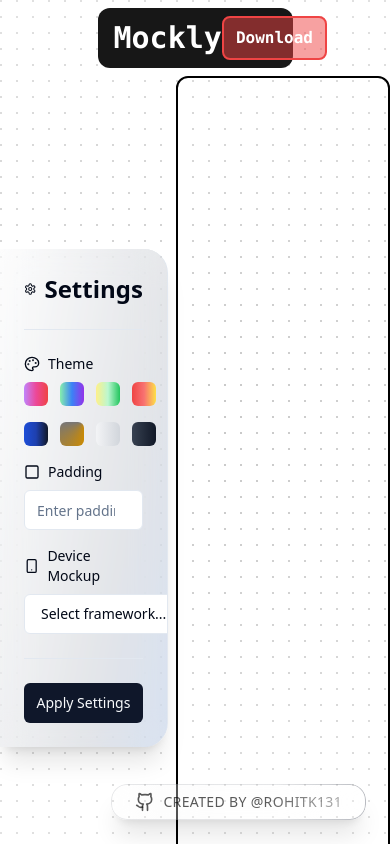
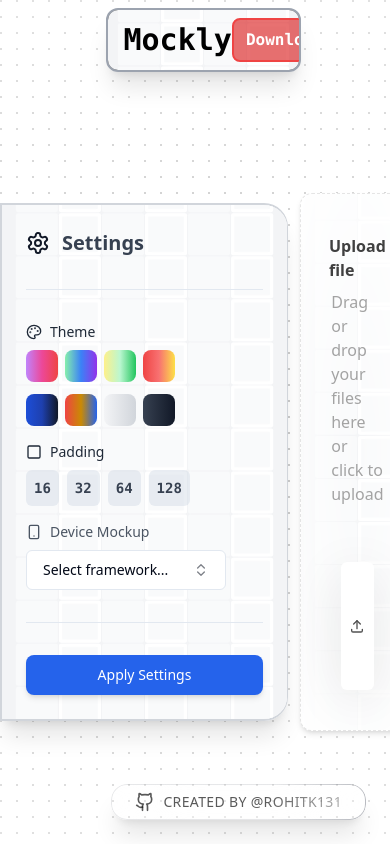
Before and after one commit to Rohitk131/Mockly, a Next.js app: page / in a window 390 px wide. Built offline with nearby package versions, Linux system fonts and the light colour scheme.

Commit message:
added upload file

```diff
--- a/package.json
+++ b/package.json
@@ -15,7 +15,7 @@
     "@radix-ui/react-select": "^2.1.1",
     "@radix-ui/react-separator": "^1.1.0",
     "@radix-ui/react-slot": "^1.1.0",
-    "@tabler/icons-react": "^3.18.0",
+    "@tabler/icons-react": "^3.19.0",
     "class-variance-authority": "^0.7.0",
     "clsx": "^2.1.1",
     "cmdk": "^1.0.0",
@@ -24,6 +24,7 @@
     "next": "14.2.13",
     "react": "^18",
     "react-dom": "^18",
+    "react-dropzone": "^14.2.3",
     "react-icons": "^5.3.0",
     "tailwind-merge": "^2.5.2",
     "tailwindcss-animate": "^1.0.7"
--- a/src/app/page.tsx
+++ b/src/app/page.tsx
@@ -1,41 +1,47 @@
-
-import React from 'react';
+import React from "react";
 import Navbar from "@/components/Navbar";
 import DotPattern from "@/components/ui/dot-pattern";
 import { cn } from "@/lib/utils";
-import { Macbook, IPhoneSE} from "@/components/mockups";
-import Sidebar from '@/components/Sidebar';
-import CreateButton from '../components/createButton';
+import { Macbook, IPhoneSE } from "@/components/mockups";
+import Sidebar from "@/components/Sidebar";
+import CreateButton from "../components/createButton";
+import FileUpload from "@/components/FileUpload";
 
 export default function App() {
-
-
   return (
     <div className="relative flex h-screen w-screen overflow-hidden bg-background">
       <DotPattern
         className={cn(
-          "[mask-image:radial-gradient(1000px_circle_at_center,white,transparent)]",
+          "[mask-image:radial-gradient(1000px_circle_at_center,white,transparent)]"
         )}
       />
 
       {/* Main Content */}
-      <div className="relative flex flex-col z-10 h-full w-full">
-        {/* MainName centered at the top */}
+      <div className="relative flex flex-col z-10 h-screen w-full">
+        {/* Navbar at the top */}
         <div className="flex pt-2 flex-row justify-center mb-2">
-          <Navbar/>
-        </div>
-        {/*Sidebar*/}
-        <div className='flex flex-row  gap-2  items-center  '>
-          <Sidebar/>
-        <div className='w-5/6 border-2 border-black h-screen rounded-xl '>
-        </div>
+          <Navbar />
         </div>
 
+        {/* Main content area */}
+        <div className="flex flex-1 flex-row items-center">
+          {/* Sidebar */}
+          <div className="flex items-center">
+            <Sidebar />
+          </div>
 
+          {/* File Upload area */}
+          <div className="flex-1 flex items-center justify-center">
+            <div className="w-5/6 h-5/6 rounded-xl flex items-center justify-center">
+              <FileUpload />
+            </div>
+          </div>
+        </div>
       </div>
+
       {/* CreateButton at the bottom right corner */}
       <div className="fixed bottom-4 right-4 z-20">
-        <CreateButton/>
+        <CreateButton />
       </div>
     </div>
   );
--- /dev/null
+++ b/src/components/FileUpload.tsx
@@ -0,0 +1,17 @@
+"use client";
+import React, { useState } from "react";
+import { FileUpload } from "@/components/ui/file-upload";
+
+export default function FileUploadDemo() {
+  const [files, setFiles] = useState<File[]>([]);
+  const handleFileUpload = (files: File[]) => {
+    setFiles(files);
+    console.log(files);
+  };
+
+  return (
+    <div className="w-full max-w-4xl mx-auto h-max border border-dashed bg-white dark:bg-black border-neutral-200 dark:border-neutral-800 rounded-xl shadow-md">
+      <FileUpload onChange={handleFileUpload} />
+    </div>
+  );
+}
--- a/src/components/Navbar.tsx
+++ b/src/components/Navbar.tsx
@@ -1,17 +1,23 @@
 "use client";
 import React from "react";
-import { ShootingStars } from "@/components/ui/shooting-stars";
-import { StarsBackground } from "@/components/ui/stars-background";
-import Glowbutton from '@/components/ui/glowbutton'
-export default function ShootingStarsAndStarsBackgroundDemo() {
+import { GridPattern } from "./ui/file-upload";
+
+export default function NavbarWithGridBackground() {
   return (
-    <div className="rounded-xl mx-2 bg-neutral-900 relative w-1/2">
-      <div className="py-2 px-4 flex flex-row justify-between items-center">
-        <h1 className="text-white font-mono font-bold text-3xl">Mockly</h1>
-        <button className="text-white bg-red-500/50  font-mono font-semibold px-3 py-2 rounded-lg border-2 border-red-500">Download</button>
+    <div className="relative w-1/2 h-16 ">
+      {/* Navbar Content */}
+      <div className="relative z-10 flex justify-between items-center w-full h-full bg-neutral-900/90 rounded-xl mx-2 py-2 px-4 overflow-hidden shadow-xl border-2 border-gray-400">
+        {/* GridPattern as background */}
+        <div className="absolute inset-0 z-0">
+          <GridPattern />
+        </div>
+
+        {/* Navbar items */}
+        <h1 className="relative z-10 text-black font-mono font-bold text-3xl ">Mockly</h1>
+        <button className="relative z-10 text-white bg-red-600/65 font-mono font-semibold px-3 py-2 rounded-lg border-2 border-red-500">
+          Download
+        </button>
       </div>
-      <ShootingStars />
-      <StarsBackground />
     </div>
   );
 }
--- a/src/components/Sidebar.tsx
+++ b/src/components/Sidebar.tsx
@@ -1,5 +1,5 @@
 "use client";
-
+import { GridPattern } from "./ui/file-upload";
 import { Separator } from "@/components/ui/separator";
 import { Button } from "@/components/ui/button";
 import { Input } from "@/components/ui/input";
@@ -9,79 +9,69 @@
 
 export default function Sidebar() {
   return (
-    <div className="relative w-64 h-min overflow-hidden rounded-r-3xl shadow-xl border-r">
-      <div className="absolute inset-0 bg-gradient-to-br from-white via-gray-400 to-blue-500 opacity-35 animate-gradient-x"></div>
-      <div className="relative bg-background/20 backdrop-blur-lg p-6 space-y-6">
-        <div className="flex items-center space-x-2">
-          <Settings className="w-6 h-6" />
-          <h1 className="text-2xl font-semibold">Settings</h1>
+    <div className="relative w-72 h-max overflow-hidden rounded-r-3xl shadow-xl border-r bg-gradient-to-br0 border-2 border-gray-300">
+      {/* Subtle background effect */}
+      <div className="absolute inset-0">
+          <GridPattern />
+        </div>
+      <div className="relative p-6 space-y-8">
+        {/* Header */}
+        <div className="flex items-center space-x-3">
+          <Settings className="w-6 h-6 text-gray-900" />
+          <h1 className="text-xl font-bold text-gray-700">Settings</h1>
         </div>
 
         <Separator />
 
+        {/* Theme Section */}
         <div className="space-y-4">
           <div className="space-y-2">
-            <Label className="text-sm font-medium flex items-center space-x-2">
+            <Label className="text-sm font-medium flex items-center space-x-2 text-gray-800">
               <Palette className="w-4 h-4" />
               <span>Theme</span>
             </Label>
-            {/* Moving the color buttons outside of the Label */}
-            <div className="grid grid-cols-4 gap-4 w-32">
-              <button
-                className="w-6 h-6 rounded-md bg-gradient-to-r from-purple-400 via-pink-500 to-red-500 hover:opacity-80 transition-opacity"
-                aria-label="Sunset theme"
-              ></button>
-              <button
-                className="w-6 h-6 rounded-md bg-gradient-to-r from-green-300 via-blue-500 to-purple-600 hover:opacity-80 transition-opacity"
-                aria-label="Ocean theme"
-              ></button>
-              <button
-                className="w-6 h-6 rounded-md bg-gradient-to-r from-yellow-200 via-green-200 to-green-500 hover:opacity-80 transition-opacity"
-                aria-label="Spring theme"
-              ></button>
-              <button
-                className="w-6 h-6 rounded-md bg-gradient-to-r from-red-500 via-red-400 to-yellow-300 hover:opacity-80 transition-opacity"
-                aria-label="Autumn theme"
-              ></button>
-              <button
-                className="w-6 h-6 rounded-md bg-gradient-to-r from-blue-700 via-blue-800 to-gray-900 hover:opacity-80 transition-opacity"
-                aria-label="Night theme"
-              ></button>
-              <button
-                className="w-6 h-6 rounded-md bg-[conic-gradient(at_top_right,_var(--tw-gradient-stops))] from-red-500 via-yellow-600 to-blue-600 hover:opacity-80 transition-opacity"
-                aria-label="Vibrant theme"
-              ></button>
-              <button
-                className="w-6 h-6 rounded-md bg-gradient-to-r from-gray-100 to-gray-300 hover:opacity-80 transition-opacity"
-                aria-label="Light theme"
-              ></button>
-              <button
-                className="w-6 h-6 rounded-md bg-gradient-to-r from-gray-700 to-gray-900 hover:opacity-80 transition-opacity"
-                aria-label="Dark theme"
-              ></button>
+            <div className="grid grid-cols-4 gap-3 w-36">
+              {/* Clean and modern color buttons */}
+              {[
+                ["Sunset", "from-purple-400 via-pink-500 to-red-500"],
+                ["Ocean", "from-green-300 via-blue-500 to-purple-600"],
+                ["Spring", "from-yellow-200 via-green-200 to-green-500"],
+                ["Autumn", "from-red-500 via-red-400 to-yellow-300"],
+                ["Night", "from-blue-700 via-blue-800 to-gray-900"],
+                ["Vibrant", "from-red-500 via-yellow-600 to-blue-600"],
+                ["Light", "from-gray-100 to-gray-300"],
+                ["Dark", "from-gray-700 to-gray-900"],
+              ].map(([label, gradient], index) => (
+                <button
+                  key={index}
+                  className={`w-8 h-8 rounded-lg bg-gradient-to-r ${gradient} hover:opacity-90  transition-transform duration-200 ease-in-out hover:scale-105 hover:shadow-md`}
+                  aria-label={`${label} theme`}
+                ></button>
+              ))}
             </div>
           </div>
 
+          {/* Padding Section */}
           <div className="space-y-2">
-            <Label
-              htmlFor="padding"
-              className="text-sm font-medium flex items-center space-x-2"
-            >
+            <Label className="text-sm font-medium flex items-center space-x-2 text-gray-800">
               <Square className="w-4 h-4" />
               <span>Padding</span>
             </Label>
-            <Input
-              id="padding"
-              type="number"
-              placeholder="Enter padding value"
-            />
+            <div className="flex space-x-2">
+              {[16, 32, 64, 128].map((value) => (
+                <span
+                  key={value}
+                  className="font-mono bg-slate-300/40 rounded-md p-2 text-sm font-semibold text-gray-700 transition-transform duration-200 ease-in-out hover:bg-slate-400/50 hover:scale-105 hover:shadow-md"
+                >
+                  {value}
+                </span>
+              ))}
+            </div>
           </div>
 
+          {/* Device Mockup Section */}
           <div className="space-y-2">
-            <Label
-              htmlFor="device-mockup"
-              className="text-sm font-medium flex items-center space-x-2"
-            >
+            <Label className="text-sm font-medium flex items-center space-x-2 text-gray-600">
               <Smartphone className="w-4 h-4" />
               <span>Device Mockup</span>
             </Label>
@@ -91,7 +81,10 @@
 
         <Separator />
 
-        <Button className="w-full">Apply Settings</Button>
+        {/* Apply Button */}
+        <Button className="w-full bg-blue-600 text-white hover:bg-blue-700 transition-colors rounded-lg py-2 shadow-md">
+          Apply Settings
+        </Button>
       </div>
     </div>
   );
--- /dev/null
+++ b/src/components/ui/file-upload.tsx
@@ -0,0 +1,193 @@
+import { cn } from "@/lib/utils";
+import React, { useRef, useState } from "react";
+import { motion } from "framer-motion";
+import { IconUpload } from "@tabler/icons-react";
+import { useDropzone } from "react-dropzone";
+
+const mainVariant = {
+  initial: {
+    x: 0,
+    y: 0,
+  },
+  animate: {
+    x: 20,
+    y: -20,
+    opacity: 0.9,
+  },
+};
+
+const secondaryVariant = {
+  initial: {
+    opacity: 0,
+  },
+  animate: {
+    opacity: 1,
+  },
+};
+
+export const FileUpload = ({
+  onChange,
+}: {
+  onChange?: (files: File[]) => void;
+}) => {
+  const [files, setFiles] = useState<File[]>([]);
+  const fileInputRef = useRef<HTMLInputElement>(null);
+
+  const handleFileChange = (newFiles: File[]) => {
+    setFiles((prevFiles) => [...prevFiles, ...newFiles]);
+    onChange && onChange(newFiles);
+  };
+
+  const handleClick = () => {
+    fileInputRef.current?.click();
+  };
+
+  const { getRootProps, isDragActive } = useDropzone({
+    multiple: false,
+    noClick: true,
+    onDrop: handleFileChange,
+    onDropRejected: (error) => {
+      console.log(error);
+    },
+  });
+
+  return (
+    <div className="w-full" {...getRootProps()}>
+      <motion.div
+        onClick={handleClick}
+        whileHover="animate"
+        className="p-10 group/file block rounded-lg cursor-pointer w-full relative overflow-hidden"
+      >
+        <input
+          ref={fileInputRef}
+          id="file-upload-handle"
+          type="file"
+          onChange={(e) => handleFileChange(Array.from(e.target.files || []))}
+          className="hidden"
+        />
+        <div className="absolute inset-0 [mask-image:radial-gradient(ellipse_at_center,white,transparent)]">
+          <GridPattern />
+        </div>
+        <div className="flex flex-col items-center justify-center">
+          <p className="relative z-20 font-sans font-bold text-neutral-700 dark:text-neutral-300 text-base">
+            Upload file
+          </p>
+          <p className="relative z-20 font-sans font-normal text-neutral-400 dark:text-neutral-400 text-base mt-2">
+            Drag or drop your files here or click to upload
+          </p>
+          <div className="relative w-full mt-10 max-w-xl mx-auto">
+            {files.length > 0 &&
+              files.map((file, idx) => (
+                <motion.div
+                  key={"file" + idx}
+                  layoutId={idx === 0 ? "file-upload" : "file-upload-" + idx}
+                  className={cn(
+                    "relative overflow-hidden z-40 bg-white dark:bg-neutral-900 flex flex-col items-start justify-start md:h-24 p-4 mt-4 w-full mx-auto rounded-md",
+                    "shadow-sm"
+                  )}
+                >
+                  <div className="flex justify-between w-full items-center gap-4">
+                    <motion.p
+                      initial={{ opacity: 0 }}
+                      animate={{ opacity: 1 }}
+                      layout
+                      className="text-base text-neutral-700 dark:text-neutral-300 truncate max-w-xs"
+                    >
+                      {file.name}
+                    </motion.p>
+                    <motion.p
+                      initial={{ opacity: 0 }}
+                      animate={{ opacity: 1 }}
+                      layout
+                      className="rounded-lg px-2 py-1 w-fit flex-shrink-0 text-sm text-neutral-600 dark:bg-neutral-800 dark:text-white shadow-input"
+                    >
+                      {(file.size / (1024 * 1024)).toFixed(2)} MB
+                    </motion.p>
+                  </div>
+
+                  <div className="flex text-sm md:flex-row flex-col items-start md:items-center w-full mt-2 justify-between text-neutral-600 dark:text-neutral-400">
+                    <motion.p
+                      initial={{ opacity: 0 }}
+                      animate={{ opacity: 1 }}
+                      layout
+                      className="px-1 py-0.5 rounded-md bg-gray-100 dark:bg-neutral-800 "
+                    >
+                      {file.type}
+                    </motion.p>
+
+                    <motion.p
+                      initial={{ opacity: 0 }}
+                      animate={{ opacity: 1 }}
+                      layout
+                    >
+                      modified{" "}
+                      {new Date(file.lastModified).toLocaleDateString()}
+                    </motion.p>
+                  </div>
+                </motion.div>
+              ))}
+            {!files.length && (
+              <motion.div
+                layoutId="file-upload"
+                variants={mainVariant}
+                transition={{
+                  type: "spring",
+                  stiffness: 300,
+                  damping: 20,
+                }}
+                className={cn(
+                  "relative group-hover/file:shadow-2xl z-40 bg-white dark:bg-neutral-900 flex items-center justify-center h-32 mt-4 w-full max-w-[8rem] mx-auto rounded-md",
+                  "shadow-[0px_10px_50px_rgba(0,0,0,0.1)]"
+                )}
+              >
+                {isDragActive ? (
+                  <motion.p
+                    initial={{ opacity: 0 }}
+                    animate={{ opacity: 1 }}
+                    className="text-neutral-600 flex flex-col items-center"
+                  >
+                    Drop it
+                    <IconUpload className="h-4 w-4 text-neutral-600 dark:text-neutral-400" />
+                  </motion.p>
+                ) : (
+                  <IconUpload className="h-4 w-4 text-neutral-600 dark:text-neutral-300" />
+                )}
+              </motion.div>
+            )}
+
+            {!files.length && (
+              <motion.div
+                variants={secondaryVariant}
+                className="absolute opacity-0 border border-dashed border-sky-400 inset-0 z-30 bg-transparent flex items-center justify-center h-32 mt-4 w-full max-w-[8rem] mx-auto rounded-md"
+              ></motion.div>
+            )}
+          </div>
+        </div>
+      </motion.div>
+    </div>
+  );
+};
+
+export function GridPattern() {
+  const columns = 41;
+  const rows = 11;
+  return (
+    <div className="flex bg-gray-100 dark:bg-neutral-900 flex-shrink-0 flex-wrap justify-center items-center gap-x-px gap-y-px  scale-105">
+      {Array.from({ length: rows }).map((_, row) =>
+        Array.from({ length: columns }).map((_, col) => {
+          const index = row * columns + col;
+          return (
+            <div
+              key={`${col}-${row}`}
+              className={`w-10 h-10 flex flex-shrink-0 rounded-[2px] ${
+                index % 2 === 0
+                  ? "bg-gray-50 dark:bg-neutral-950"
+                  : "bg-gray-50 dark:bg-neutral-950 shadow-[0px_0px_1px_3px_rgba(255,255,255,1)_inset] dark:shadow-[0px_0px_1px_3px_rgba(0,0,0,1)_inset]"
+              }`}
+            />
+          );
+        })
+      )}
+    </div>
+  );
+}
```
Also changed, not shown: tailwind.config.ts (+12 -0 lines), 1 other file (tests, documents, lock files or other folders).
